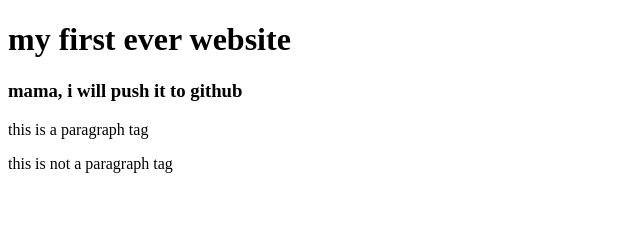
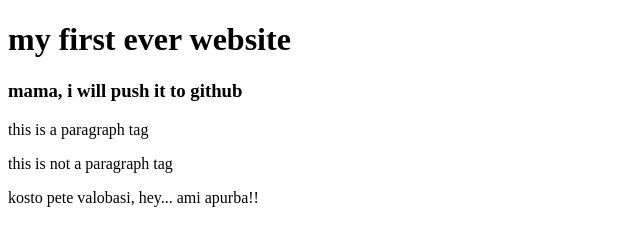
Before and after one commit to AkashRockz/my-first-website, a plain HTML site: page index.html in a window 1280 px wide. Shown: the whole page, without its empty margins (0-640 px from the left). Drawn offline with Linux system fonts and the light colour scheme.

Commit message:
Update index.html

```diff
--- a/index.html
+++ b/index.html
@@ -10,5 +10,6 @@
     <h3>mama, i will push it to github</h3>
     <p>this is a paragraph tag</p>
     <p>this is not a paragraph tag</p>
+     <p>kosto pete valobasi, hey... ami apurba!!</p>
 </body>
 </html>
```
